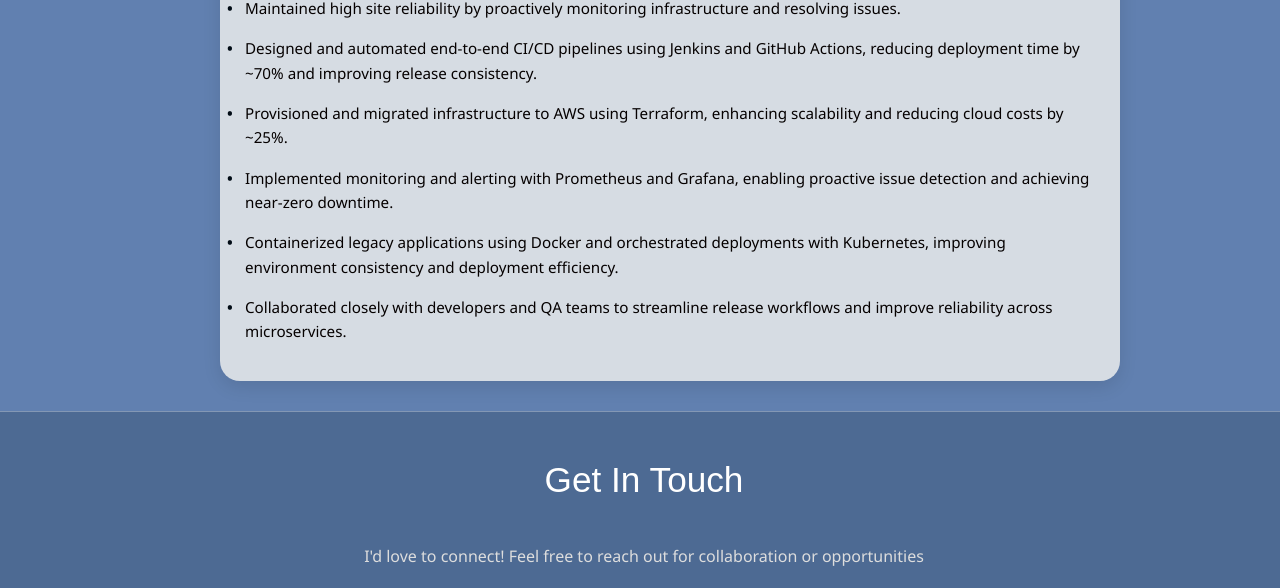
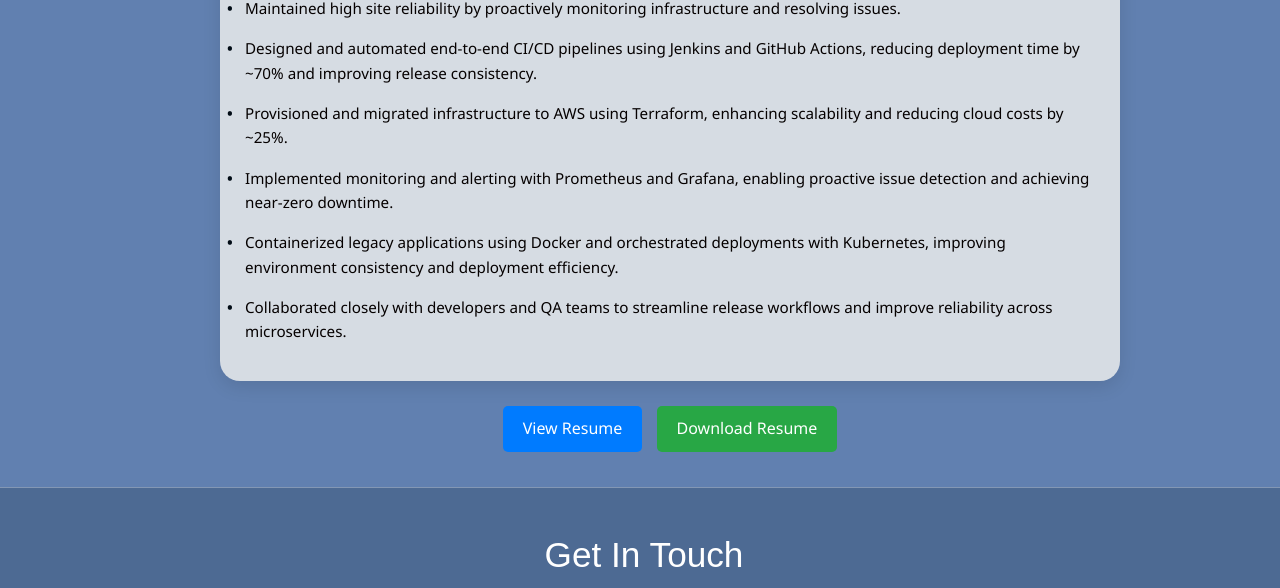
Before and after one commit to sakshidwivedi1501/sakshidevops.github.io, a plain HTML site: page index.html in a window 1280 px wide. Shown: the part 3628-4216 px from the top of the page. Drawn offline with Linux system fonts and the light colour scheme.

```diff
--- a/index.html
+++ b/index.html
@@ -208,7 +208,23 @@
       </ul>
     </div>
   </div>
+
+  <div class="resume-btn">
+    <a href="Sakshi_Dwivedi_DevOps_Resume.pdf"
+      target="_blank"
+      class="resume-button">
+      View Resume
+    </a>
+
+    <a href="Sakshi_Dwivedi_DevOps_Resume.pdf"
+      download
+      class="resume-button download">
+      Download Resume
+    </a>
+  </div>
+
 </section>
+
 
   <section id="contact" class="contact-section">
     <h2>Get In Touch</h2>
```
Also changed, not shown: 1 other file.
